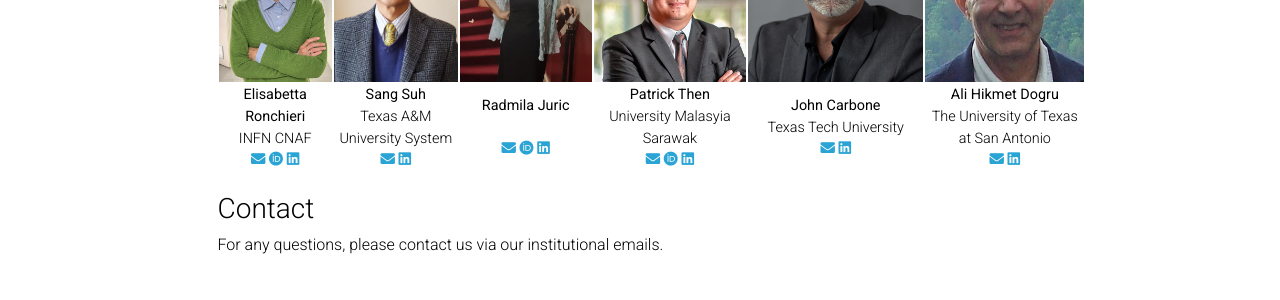
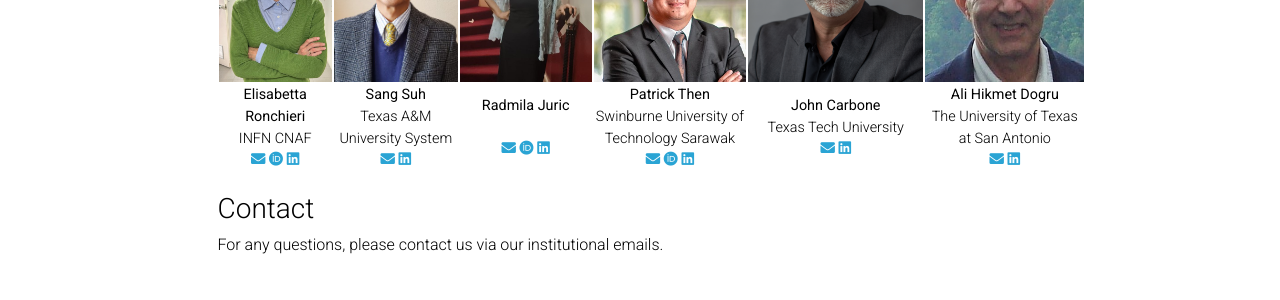
Before and after one commit to GenAI4DPS/advances-challenges, a Jekyll site: the page built from _pages/home.md, in a window 1280 px wide and 900 px high, scrolled down 755 px. Shown: the part 302-602 px from the top of the window. Built offline with Jekyll 4.4.1, drawn with Linux system fonts in a browser that asks for light colours; comment, search, counter and statistics services are not loaded; a style sheet for code colours, icons or effects is not loaded.

Commit message:
Update home.md

```diff
--- a/_pages/home.md
+++ b/_pages/home.md
@@ -52,7 +52,7 @@ Ths submission deadline is **July, 20, 2024**. Accepted papers will be published
       <a href="https://www.linkedin.com/in/dr-radmila-juric-534a6950" title="LinkedIn"><i class="fab fa-linkedin"></i></a>
     </td>
     <td style="text-align:center">
-      <b>Patrick Then</b> <br> University Malasyia Sarawak <br>
+      <b>Patrick Then</b> <br> Swinburne University of Technology Sarawak <br>
       <a href="mailto:pthen@swinburne.edu.my" title="email"><i class="fas fa-envelope"></i></a>
       <a href="https://orcid.org/0000-0002-6079-2527" title="orcid"><i class="fab fa-orcid"></i></a>
       <a href="https://www.linkedin.com/in/patrick-then-8617b410" title="LinkedIn"><i class="fab fa-linkedin"></i></a>
```
